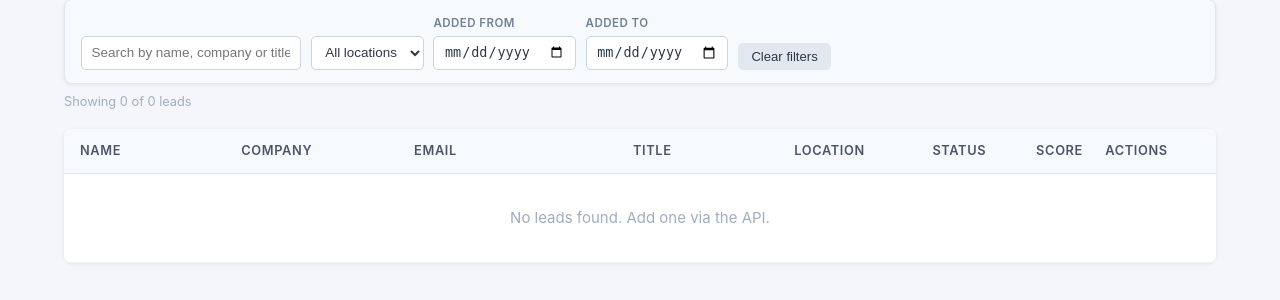
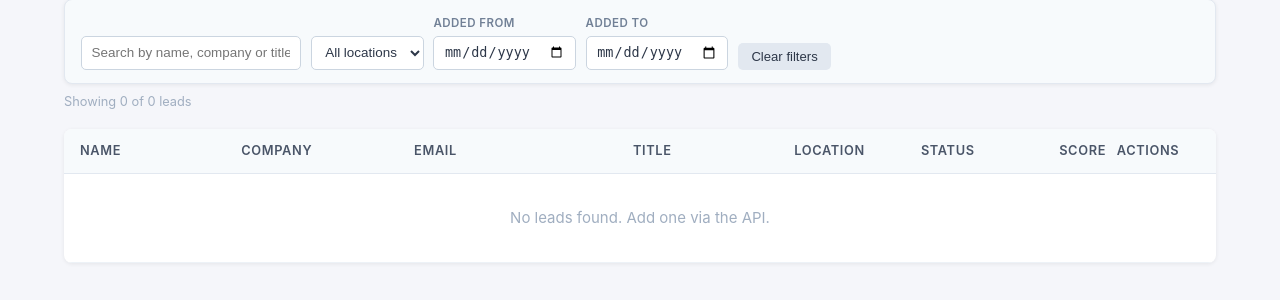
Before and after one commit to jmulvany127/GTM_AI_Automation, a FastAPI app: template templates/leads.html in a window 1280 px wide. Shown: the part 143-443 px from the top of the page. Run offline with FastAPI, Linux system fonts and the light colour scheme; the template is opened without the code that fills it, so the values that code supplies are empty; parts of the project's set-up code (start-up, migrations or seed data) failed here and were passed over.

Commit message:
fix: widen status column and shrink action-required badge to prevent overflow
Status column: 9% -> 12%. Offset by -1% each on Location, Score, Actions.
Badge font-size: 0.75rem -> 0.7rem, padding tightened to 0.45rem horizontal.

```diff
--- a/static/style.css
+++ b/static/style.css
@@ -112,10 +112,10 @@ thead th {
 .leads-table th:nth-child(2) { width: 15%; } /* Company */
 .leads-table th:nth-child(3) { width: 19%; } /* Email */
 .leads-table th:nth-child(4) { width: 14%; } /* Title */
-.leads-table th:nth-child(5) { width: 12%; } /* Location */
-.leads-table th:nth-child(6) { width: 9%;  } /* Status */
-.leads-table th:nth-child(7) { width: 6%;  } /* Score */
-.leads-table th:nth-child(8) { width: 11%; } /* Actions */
+.leads-table th:nth-child(5) { width: 11%; } /* Location */
+.leads-table th:nth-child(6) { width: 12%; } /* Status */
+.leads-table th:nth-child(7) { width: 5%;  } /* Score */
+.leads-table th:nth-child(8) { width: 10%; } /* Actions */
 
 /* Truncate overflowing text in leads table cells */
 .leads-table td.cell-truncate {
@@ -177,6 +177,8 @@ tbody td {
 .badge-action-required {
   background-color: #f59e0b;
   color: #ffffff;
+  font-size: 0.7rem;
+  padding: 0.2rem 0.45rem;
 }
 
 /* Buttons */
```
